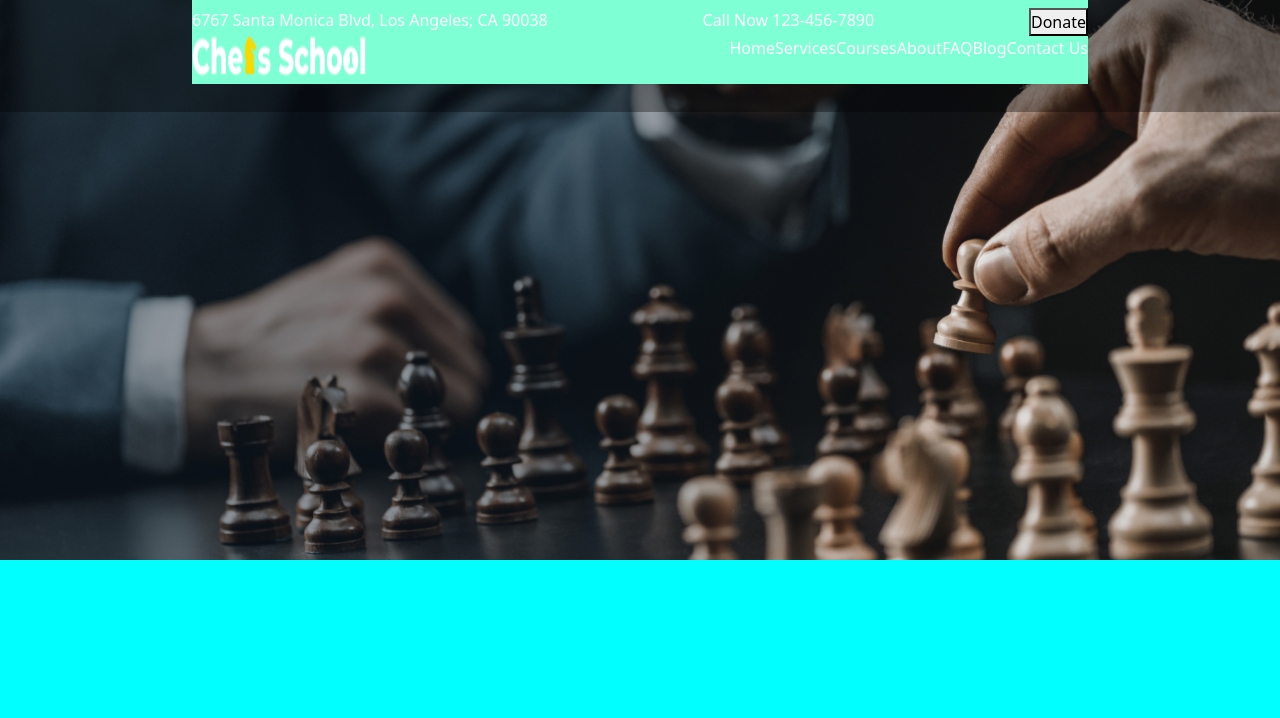
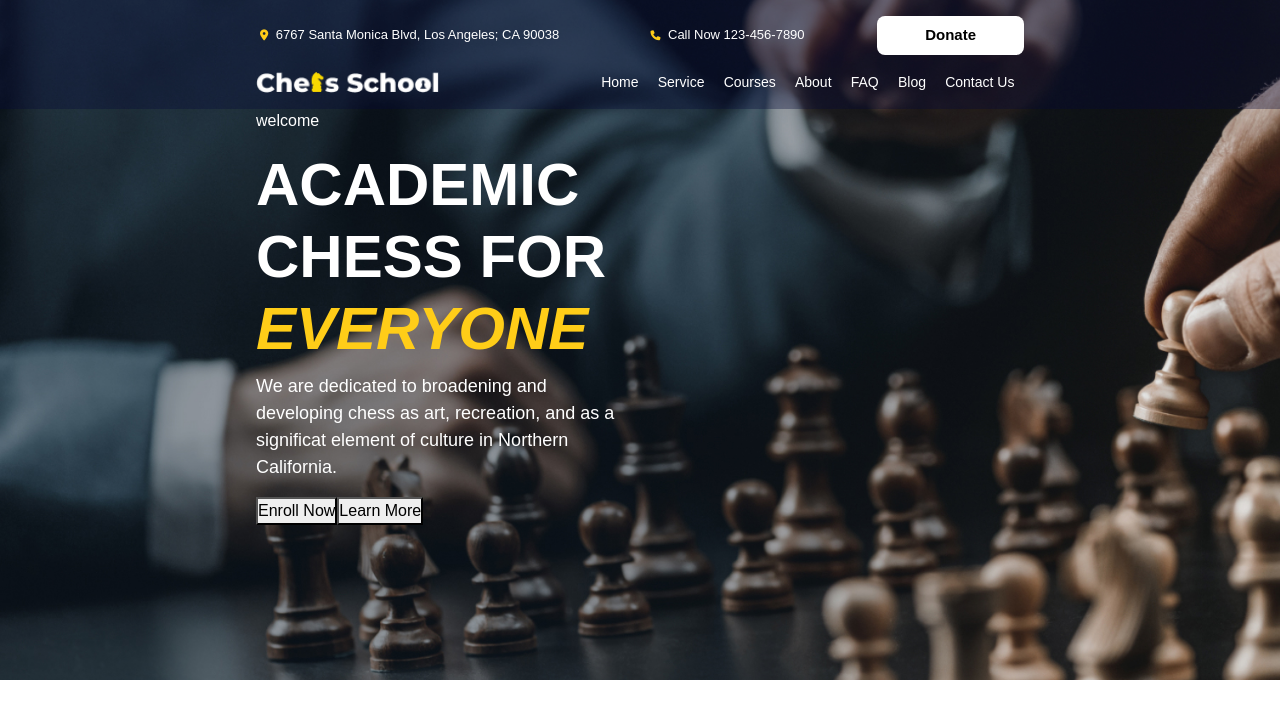
Before and after one commit to Boolean-projects-paolo-vue/proj-html-vuejs, a Vue app: page / in a window 1280 px wide. Shown: the top 718 px of the page. Built offline with nearby package versions, Linux system fonts and the light colour scheme.

Commit message:
sviluppo header

```diff
--- a/package.json
+++ b/package.json
@@ -9,6 +9,12 @@
     "preview": "vite preview"
   },
   "dependencies": {
+    "@fortawesome/fontawesome-free": "^6.4.0",
+    "@fortawesome/fontawesome-svg-core": "^6.4.0",
+    "@fortawesome/free-brands-svg-icons": "^6.4.0",
+    "@fortawesome/free-regular-svg-icons": "^6.4.0",
+    "@fortawesome/free-solid-svg-icons": "^6.4.0",
+    "@fortawesome/vue-fontawesome": "^3.0.3",
     "bootstrap": "^5.3.0-alpha3",
     "vue": "^3.2.47"
   },
--- a/src/App.vue
+++ b/src/App.vue
@@ -28,6 +28,5 @@
     max-width: 1800px;
     height: 100vh;
     margin:auto;
-    background-color: aqua;
   }
 </style>
--- a/src/components/AppHeader.vue
+++ b/src/components/AppHeader.vue
@@ -1,40 +1,95 @@
 <script>
+import AppNavbar from './Header/AppNavbar.vue';
+
 export default {
-
+components:{
+    AppNavbar,
+},
+data() {
+        return {
+            ArrayHarder: [
+                {
+                    title: 'Home',
+                },
+                {
+                    title: 'Service',
+                },
+                {
+                    title: 'Courses',
+                },
+                {
+                    title: 'About',
+                },
+                {
+                    title: 'FAQ',
+                },
+                {
+                    title: 'Blog',
+                },
+                {
+                    title: 'Contact Us',
+                },
+            ],
+        };
+    },
 }
 </script>
 
 <template>
 
     <div class="container_header">
-        <section class="section_nav">
-            <div class="navbar d-flex flex-column align-items-center" style="color:white">
-                <div class="sub_navbar_info d-flex justify-content-between">
-                    <span>6767 Santa Monica Blvd, Los Angeles; CA 90038</span>
-                    <span>Call Now 123-456-7890</span>
-                    <button>Donate</button>
+        <section class="section_nav d-flex align-item-between pt-2">
+            <div class="navbar d-flex flex-column align-items-center" style="color:white; font-weight: 400;">
+                <div class="sub_navbar_info d-flex justify-content-between align-items-center">
+                    <div class="d-flex justify-content-between" style="width:75%; font-size: 13px;">
+                        <span>
+                            <i class="fa-solid fa-location-dot p-1"
+                            style="font-size: 11px;">
+                            </i>
+                            6767 Santa Monica Blvd, Los Angeles; CA 90038
+                        </span>
+                        <div>
+                            <i class="fa-solid fa-phone p-1"
+                            style="font-size: 10px; ">
+                        </i>
+                            Call Now 123-456-7890
+                        </div>
+                    </div>
+
+
+                    <div class="d-flex justify-content-end" style="width: 30%; font-size: 15px;">
+                        <button class="px-5 py-2 rounded-3 " style="font-weight: 700; background-color: white; border:0;">Donate</button>
+                    </div>
                 </div>
 
-                <div class="sub_navbar d-flex flex-row justify-content-between">
-                    <img src="./../assets/chess/images/mt-2236-home-logo.png" alt="">
-                    <ul class="d-flex flex-row">
-                        <li>Home</li>
-                        <li>Services</li>
-                        <li>Courses</li>
-                        <li>About</li>
-                        <li>FAQ</li>
-                        <li>Blog</li>
-                        <li>Contact Us</li>
-                    </ul>
+                <div class="sub_navbar d-flex flex-row justify-content-between pb-2">
+                    <img src="./../assets/chess/images/mt-2236-home-logo.png" alt="" class="logo" style="height: 100%;">
+                    <div class=" list d-flex flex-row justify-content-center align-items-center">
+                       <AppNavbar
+                            v-for="index in ArrayHarder"
+                            :key="index.title"
+                            :title="index.title"
+                            style="font-size: 14px;"
+                       />
+                    </div>
+                </div>
+            </div>
+        </section>
+
+        <section class="section_title">
+            <div class="d-flex flex-column" style="width:60%; color:white;">
+                <p>welcome</p>
+                <h1 style="font-size: 60px; font-weight: 700;">ACADEMIC CHESS FOR <span style="color:#FFCD18; font-style: oblique;">EVERYONE</span> </h1>
+                <p class="" style=" width:78%; font-size: 18px;">We are dedicated to broadening and developing chess as art, recreation, and as a significat element of culture in Northern California.</p>
+                <div>
+                    <button> Enroll Now</button>
+                    <button>Learn More</button>
                 </div>
 
             </div>
+
         </section>
 
-
-        <div>
-
-        </div>
 
 
     </div>
@@ -44,30 +99,49 @@ export default {
 
 <style lang="scss">
 
-    .section_nav{
-        background-color: rgba(0, 0, 0, 0.338);
-        height: 20%;
-    }
+    i{
+    color:#FFCD18;
+    };
 
     .container_header{
         background-image: url(./../assets/chess/images/mt-2236-home-bg1.jpg);
         background-repeat: no-repeat;
         background-size: cover;
-        height: 35rem;
+        height: 85%;
+    }
+
+    .section_nav{
+        background-color: rgba(4, 7, 55, 0.338);
+        height: 16%;
     }
 
     .navbar{
-        max-width: 70%;
-        background-color: aquamarine;
+        width: 60%;
+        height: 100%;
         margin: auto;
-
     }
 
     .sub_navbar_info{
         width: 100%;
+
     }
 
     .sub_navbar{
         width: 100%;
     }
+
+
+    .list{
+        height: 100%;
+    }
+
+
+
+    .section_title{
+        height: 84%;
+        width: 60%;
+        margin: auto;
+    }
+
+
 </style>
--- /dev/null
+++ b/src/components/Header/AppNavbar.vue
@@ -0,0 +1,18 @@
+<script>
+export default {
+    props:{
+        title: String,
+    }
+};
+</script>
+
+<template>
+    <div class="list_component">{{ title }}</div>
+</template>
+
+
+<style lang="scss">
+    .list_component{
+        padding-inline: 0.6rem;
+    }
+</style>
--- a/src/main.js
+++ b/src/main.js
@@ -2,4 +2,9 @@ import { createApp } from 'vue'
 import './style.css'
 import App from './App.vue'
 
-createApp(App).mount('#app')
+import "@fortawesome/fontawesome-free/css/all.css";
+
+
+
+createApp(App)
+.mount('#app')
--- a/src/style.css
+++ b/src/style.css
@@ -3,4 +3,5 @@
     padding: 0;
     box-sizing: border-box;
     list-style: none;
-}
+    font-family: Arial, Helvetica, sans-serif
+};
```
Also changed, not shown: src/assets/chess/palette.png, 1 other file (tests, documents, lock files or other folders).
